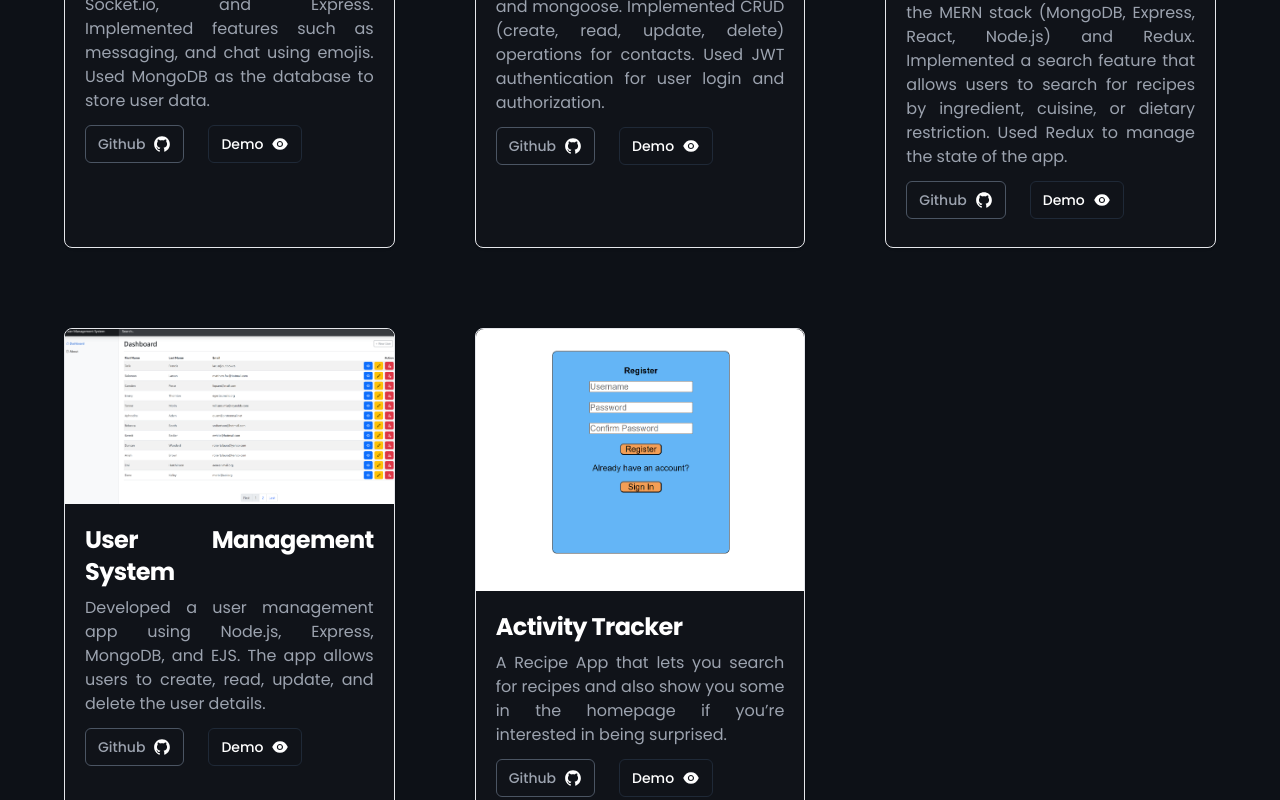
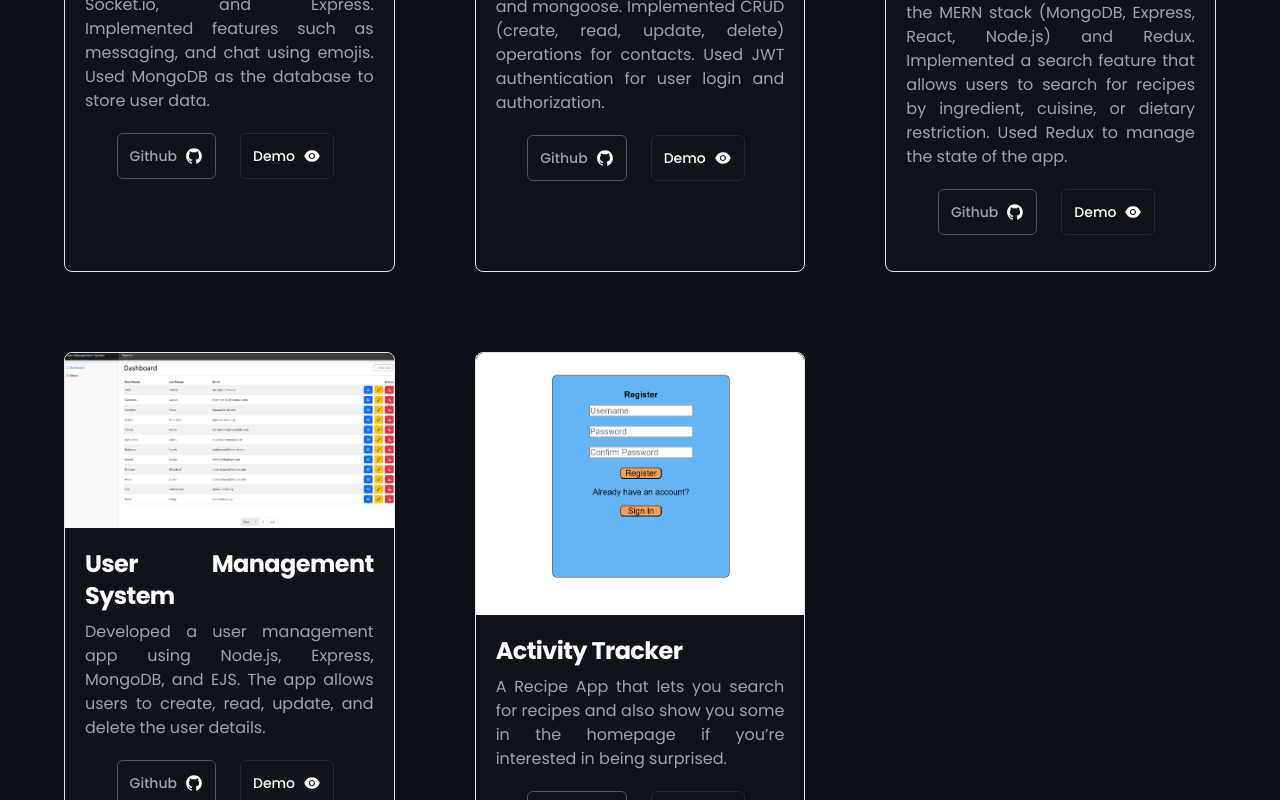
Before and after one commit to Dineshchandra47/fluffy-meme, a React (Create React App) app: page / in a window 1280 px wide. Shown: the part 1840-2640 px from the top of the page. Built offline with nearby package versions, Linux system fonts and the light colour scheme.

Commit message:
Updated About, Project.jsx, index.html (#4) 🐛

```diff
--- a/public/index.html
+++ b/public/index.html
@@ -10,7 +10,7 @@
       content="I'm a Frontend Developer, Designer & Content Creator."
     />
     <link rel="apple-touch-icon" href="%PUBLIC_URL%/logo192.png" />
-    <title>DINESH - Full Stack Develope</title>
+    <title>DINESH - Full Stack Developer</title>
   </head>
   <body>
     <noscript>You need to enable JavaScript to run this app.</noscript>
--- a/src/components/About.jsx
+++ b/src/components/About.jsx
@@ -32,7 +32,7 @@ const About = () => {
           <h1 className=" text-[2.5rem] max-md:text-[2rem]">
             I’m a Full Stack Web Developer
           </h1>
-          <p className="text-justify text-[2rem] max-md:text-[1.5rem] text-[#838697]">
+          <p className="text-justify break-words md:break-words whitespace-normal  text-[2rem] max-md:text-[1.5rem] text-[#838697]">
             I have 1.2 years of experience in Full Stack Development. I'm
             passionate about building digital products that improve the everyday
             experience for people. I'm eager to deploy on challenging projects
--- a/src/components/Projects/Project.jsx
+++ b/src/components/Projects/Project.jsx
@@ -14,12 +14,12 @@ const Project = (props) => {
           </h5>
         </a>
         <p className="mb-3 font-normal text-gray-400">{props.desc}</p>
-        <div className=" flex gap-[1rem]">
+        <div className=" flex gap-[1rem] justify-center my-2 ">
           <a
             href={props.github}
             rel="noreferrer"
             target="_blank"
-            className="inline-flex gap-[0.5rem] items-center px-3 py-2 text-sm font-medium text-center  rounded-md border focus:ring-4 focus:outline-none mr-2 mb-2 border-gray-600 text-gray-400 hover:text-white hover:bg-gray-600 focus:ring-gray-800"
+            className="inline-flex gap-[0.5rem] items-center content-center px-3 py-3 my-2 text-sm font-medium text-center  rounded-md border focus:ring-4 focus:outline-none mr-2 mb-2 border-gray-600 text-gray-400 hover:text-white hover:bg-gray-600 focus:ring-gray-800"
           >
             Github
             <AiFillGithub className=" w-[18px] h-[18px]" />
@@ -29,7 +29,7 @@ const Project = (props) => {
               href={props.demo}
               rel="noreferrer"
               target="_blank"
-              className="inline-flex gap-[0.5rem] items-center px-3 py-2 text-sm font-medium text-center text-white rounded-md border hover:text-white border-gray-800 hover:bg-gray-900 focus:ring-4 focus:outline-none focus:ring-gray-300 mr-2 mb-2 dark:border-gray-600 dark:text-gray-400 dark:hover:text-white dark:hover:bg-gray-600 dark:focus:ring-gray-800"
+              className="inline-flex gap-[0.5rem] items-center content-center px-3 py-2 my-2 text-sm font-medium text-center text-white rounded-md border hover:text-white border-gray-800 hover:bg-gray-900 focus:ring-4 focus:outline-none focus:ring-gray-300 mr-2 mb-2 dark:border-gray-600 dark:text-gray-400 dark:hover:text-white dark:hover:bg-gray-600 dark:focus:ring-gray-800"
             >
               Demo
               <AiFillEye className="  w-[18px] h-[18px]" />
--- a/src/components/Projects/Projects.jsx
+++ b/src/components/Projects/Projects.jsx
@@ -19,7 +19,7 @@ const Projects = () => {
         initial={{ opacity: 0 }}
         whileInView={{ y: [-50, 0], opacity: 1 }}
         transition={{ duration: 1 }}
-        className="text-justify  text-[3rem] font-bold mb-[2rem] text-transparent bg-clip-text bg-gradient-to-r from-purple-600 to-blue-500"
+        className="text-justify break-words md:break-words whitespace-normal text-[3rem] font-bold mb-[2rem] text-transparent bg-clip-text bg-gradient-to-r from-purple-600 to-blue-500"
       >
         Projects
       </motion.h1>
@@ -28,7 +28,7 @@ const Projects = () => {
         whileInView={{ x: [-110, 0], opacity: 1 }}
         transition={{ duration: 1.5 }}
         viewport={{ once: true }}
-        className="text-justify  grid grid-cols-1 gap-[5rem] md:grid-cols-2  lg:grid-cols-2 xl:grid-cols-3 "
+        className="text-justify  break-words md:break-words whitespace-normal grid grid-cols-1 gap-[5rem] md:grid-cols-2  lg:grid-cols-2 xl:grid-cols-3 "
       >
         <Project
           img={realtimeChat}
```
